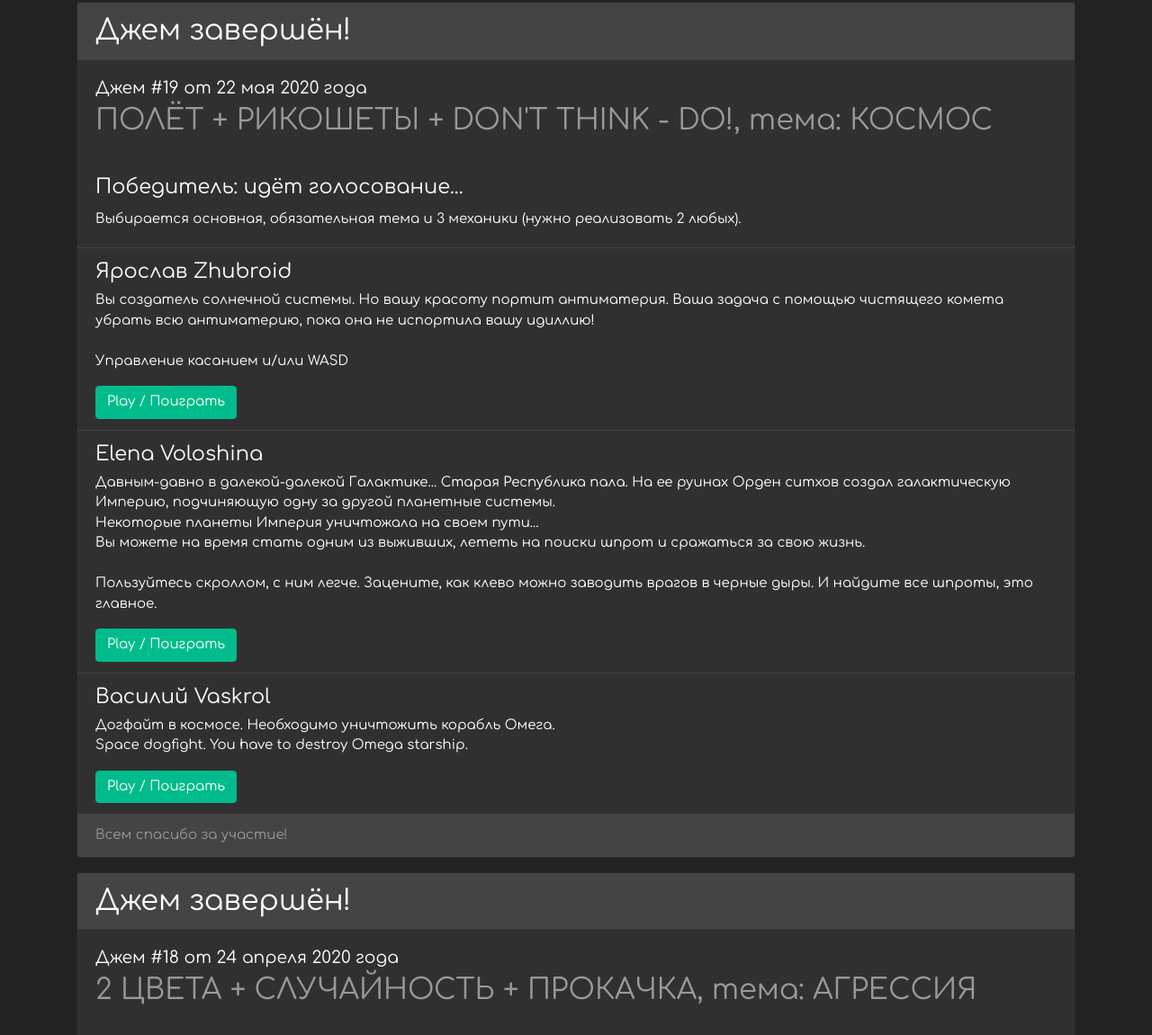
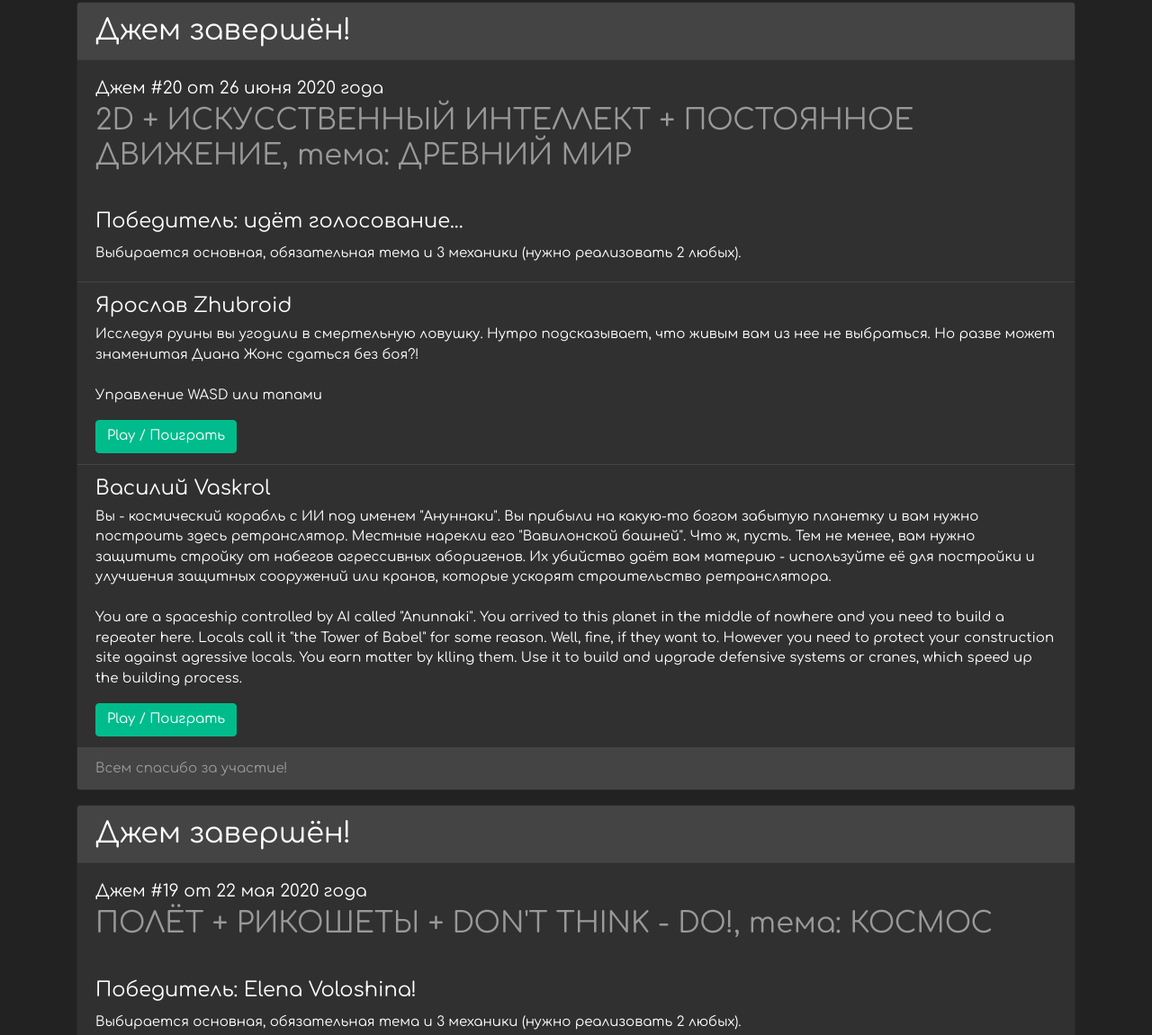
Before and after one commit to webgamesjams/webgamesjams.github.io, a plain HTML site: page index.html in a window 1280 px wide. Shown: the part 740-1891 px from the top of the page at 90% size. Drawn offline with Linux system fonts and the light colour scheme.

Commit message:
20th Jam

```diff
--- a/index.html
+++ b/index.html
@@ -50,6 +50,64 @@
 
 
 
+
+	<!-- JAM #20 -->
+	<div class="center-block card mb-3" >
+	  <h3 class="card-header">Джем завершён!</h3>
+	  <div class="card-body">
+		<h5 class="card-title">Джем #20 от 26 июня 2020 года</h5>
+		<h3 class="card-subtitle text-muted">2D + ИСКУССТВЕННЫЙ ИНТЕЛЛЕКТ + ПОСТОЯННОЕ ДВИЖЕНИЕ, тема: ДРЕВНИЙ МИР</h3>
+	  </div>
+	  <div class="card-body">
+		<h4 class="card-title">Победитель: идёт голосование...</h4>
+		<p class="card-text">Выбирается основная, обязательная тема и 3 механики (нужно реализовать 2 любых). </p>
+	  </div>
+	  <ul class="list-group list-group-flush">
+
+		<!-- PROJECTs -->
+
+		<li class="list-group-item">
+			<h4> Ярослав Zhubroid</h4>
+			<p>
+			Исследуя руины вы угодили в смертельную ловушку. Нутро подсказывает, что живым вам из нее не выбраться. Но разве может знаменитая Диана Жонс сдаться без боя?!
+			<br><br>
+			Управление WASD или тапами
+			</p>
+			<div class="form-inline"><a class="btn btn-success" href="https://zhubroid.github.io/AncientRuins/">Play / Поиграть</a><div>
+		</li>
+
+
+		<li class="list-group-item">
+			<h4> Василий Vaskrol</h4>
+			<p>
+			Вы - космический корабль с ИИ под именем "Ануннаки". Вы прибыли на какую-то богом забытую планетку и вам нужно построить здесь ретранслятор. Местные нарекли его "Вавилонской башней". Что ж, пусть. Тем не менее, вам нужно защитить стройку от набегов агрессивных аборигенов. Их убийство даёт вам материю - используйте её для постройки и улучшения защитных сооружений или кранов, которые ускорят строительство ретранслятора.
+			<br><br>
+			You are a spaceship controlled by AI called "Anunnaki". You arrived to this planet in the middle of nowhere and you need to build a repeater here. Locals call it "the Tower of Babel" for some reason. Well, fine, if they want to. However you need to protect your construction site against agressive locals. You earn matter by klling them. Use it to build and upgrade defensive systems or cranes, which speed up the building process.
+			</p>
+			<div class="form-inline"><a class="btn btn-success" href="https://vaskrol.github.io/E2D/">Play / Поиграть</a><div>
+		</li>
+
+
+	  </ul>
+
+	  <div class="card-footer text-muted">
+		Всем спасибо за участие!
+	  </div>
+	</div>
+
+
+
+
+
+
+
+
+
+
+
+
+
+
 	<!-- JAM #19 -->
 	<div class="center-block card mb-3" >
 	  <h3 class="card-header">Джем завершён!</h3>
@@ -58,7 +116,7 @@
 		<h3 class="card-subtitle text-muted">ПОЛЁТ + РИКОШЕТЫ + DON'T THINK - DO!, тема: КОСМОС</h3>
 	  </div>
 	  <div class="card-body">
-		<h4 class="card-title">Победитель: идёт голосование...</h4>
+		<h4 class="card-title">Победитель: Elena Voloshina!</h4>
 		<p class="card-text">Выбирается основная, обязательная тема и 3 механики (нужно реализовать 2 любых). </p>
 	  </div>
 	  <ul class="list-group list-group-flush">
```
